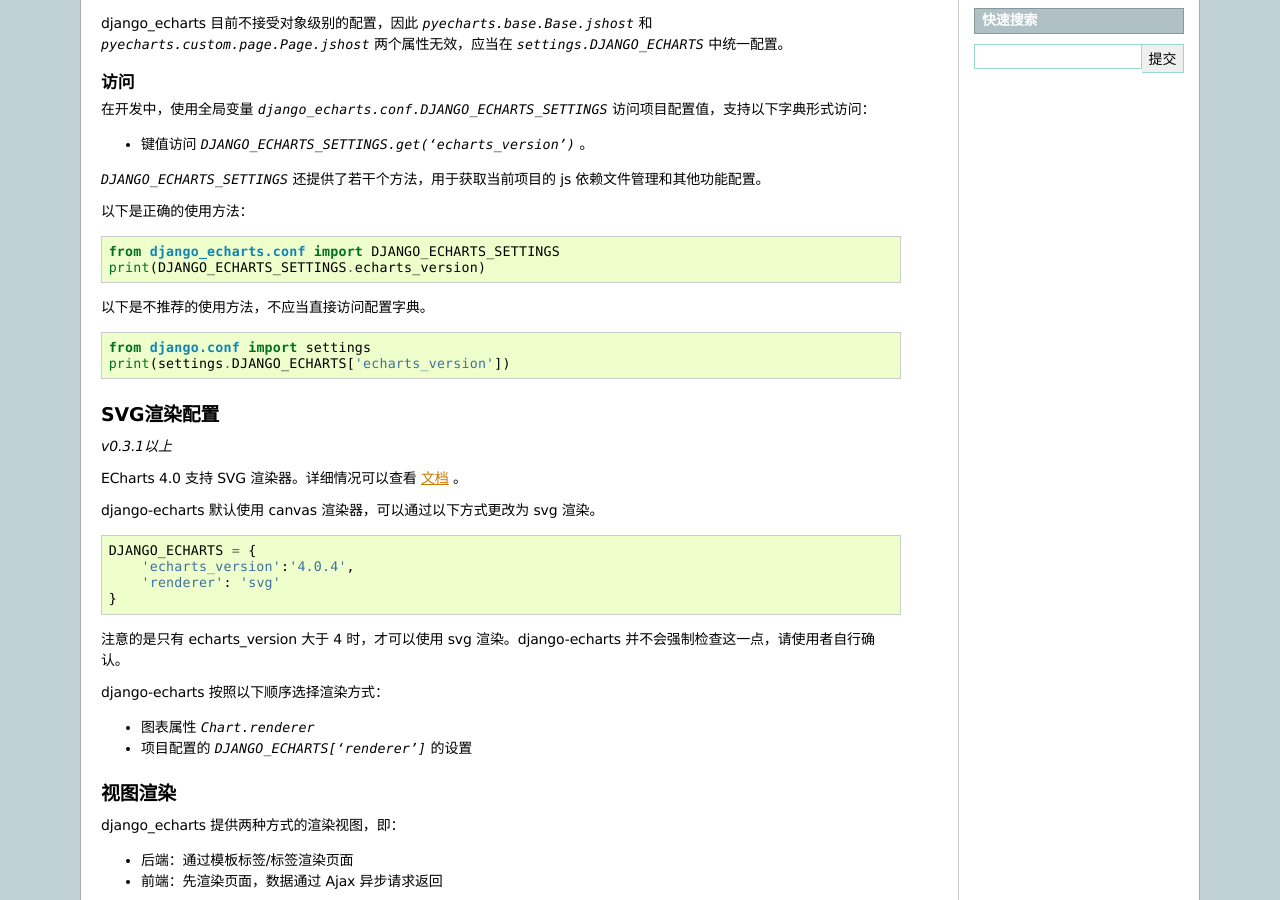
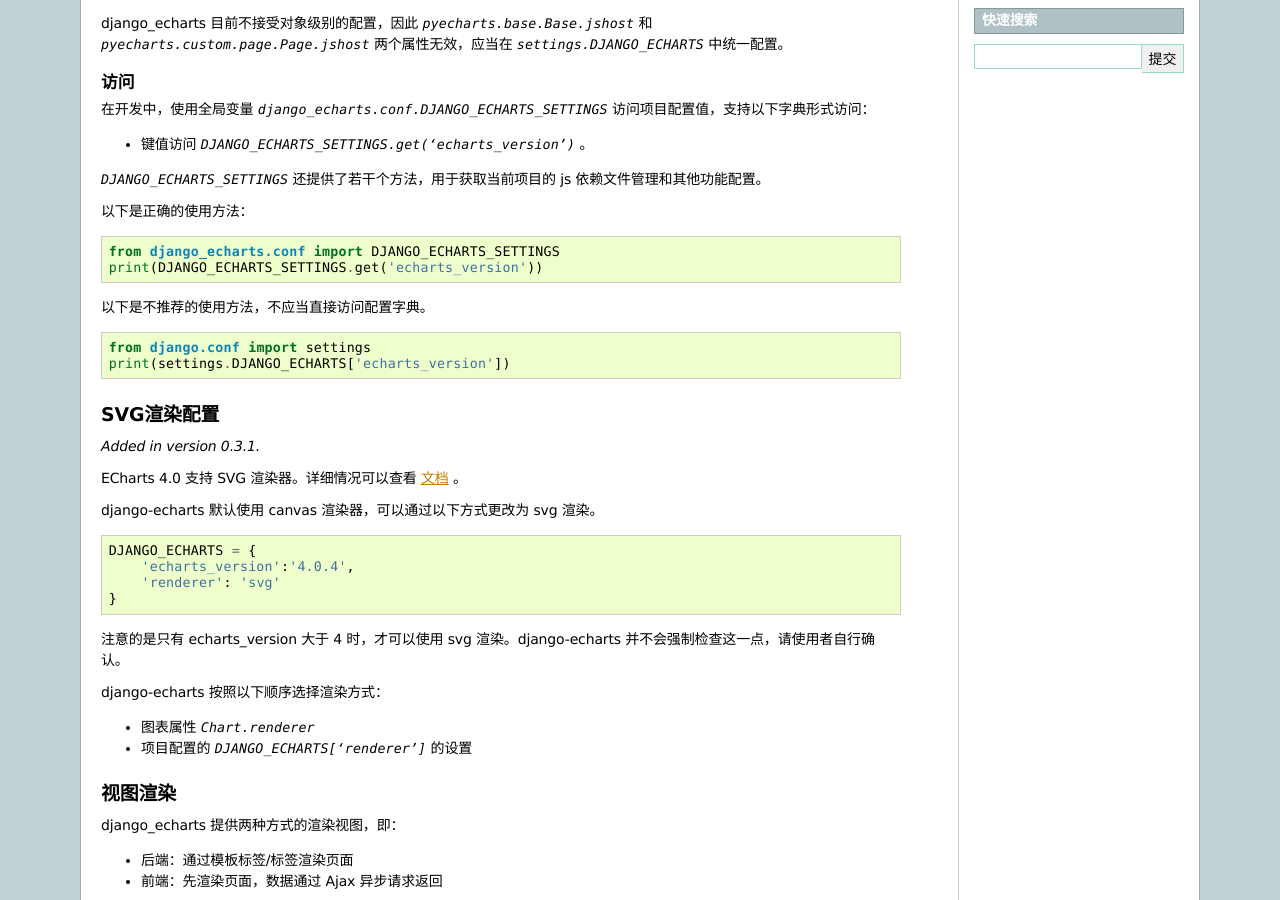
Before and after one commit to kinegratii/django-echarts, a Sphinx documentation site: the page built from docs/topics.rst, in a window 1280 px wide and 900 px high, scrolled down 591 px. Built offline with Sphinx 7.4.7, drawn with Linux system fonts in a browser that asks for light colours; some of the changed text lies outside the part shown.

Commit message:
Update docs

```diff
--- a/docs/topics.rst
+++ b/docs/topics.rst
@@ -48,7 +48,7 @@
 ::
 
     from django_echarts.conf import DJANGO_ECHARTS_SETTINGS
-    print(DJANGO_ECHARTS_SETTINGS.echarts_version)
+    print(DJANGO_ECHARTS_SETTINGS.get('echarts_version'))
 
 以下是不推荐的使用方法，不应当直接访问配置字典。
 
@@ -60,7 +60,7 @@
 SVG渲染配置
 -------------
 
-*v0.3.1以上*
+.. versionadded:: 0.3.1
 
 ECharts 4.0 支持 SVG 渲染器。详细情况可以查看 文档_ 。
 
@@ -300,13 +300,14 @@
 文件下载
 ++++++++
 
+.. versionadded:: 0.2.2
+   新增 `download_lib_js` 和 `download_map_js` 命令。
+
 django-echarts 提供了一些下载命令，可以从远程地址下载文件到项目的静态目录中。这些命令包括：
 
 - download_echarts_js 通用下载
 - download_lib_js 下载 Echarts 核心库
 - download_map_js 下载 地图文件
-
-后面二者自 v0.2.2 新增。
 
 使用用法可用 `-h` 查看：
 
--- a/setup.py
+++ b/setup.py
@@ -35,7 +35,6 @@
     version=retrieve_version(),
     packages=find_packages(exclude=['tests']),
     url='https://github.com/kinegratii/django-echarts',
-    install_requires=['Django'],
     include_package_data=True,
     license='MIT',
     author='Kinegratii',
```
